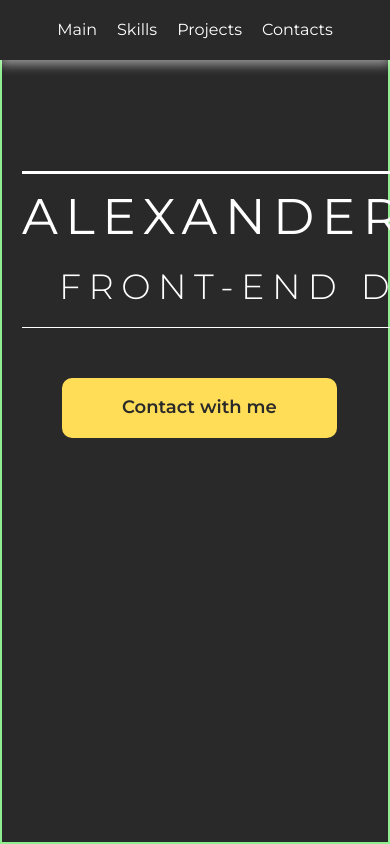
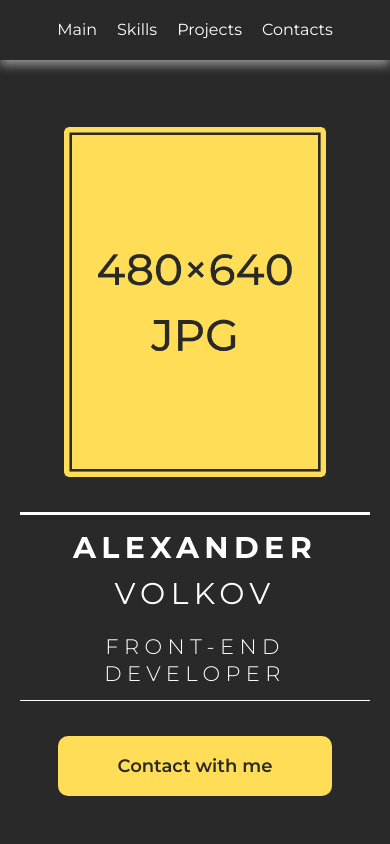
Before and after one commit to AV-html/portfolio, a React (Create React App) app: page / in a window 390 px wide. Shown: the top 844 px of the page. Built offline with nearby package versions, Linux system fonts and the light colour scheme.

Commit message:
update: minor changes

```diff
--- a/src/common/styles/blocks.module.css
+++ b/src/common/styles/blocks.module.css
@@ -5,10 +5,10 @@
     color: #292929;
 }
 
-.subheading {
-
+.title {
+    font-weight: 600;
+    font-size: 25px;
+    line-height: 130%;
+    color: #292929;
+    text-align: center;
 }
-
-.title {
-
-}
--- a/src/components/ButtonLink/ButtonLink.tsx
+++ b/src/components/ButtonLink/ButtonLink.tsx
@@ -1,15 +1,16 @@
-import React from 'react';
+import React, {AnchorHTMLAttributes, DetailedHTMLProps} from 'react';
 import button from './ButtonLink.module.css'
 
-type PropsType = {
-    href: string
-    className: string
-    children: React.ReactNode
-}
+
+type PropsType = DetailedHTMLProps<AnchorHTMLAttributes<HTMLAnchorElement>, HTMLAnchorElement>
+
 
 export function ButtonLink(props: PropsType) {
     return (
-        <a href={props.href} className={`${props.className} ${button.button}`}>
+        <a href={props.href}
+           className={`${props.className} ${button.button}`}
+           target={props.target}
+        >
             {props.children}
         </a>
     );
--- a/src/components/Main/Start/Start.module.css
+++ b/src/components/Main/Start/Start.module.css
@@ -3,7 +3,6 @@
     padding: 20vh 0 6vh;
 
     background-color: #292929;
-    border: 2px solid lightgreen;
 }
 
 .row {
@@ -13,7 +12,7 @@
 }
 
 .body {
-    padding-right: 40px;
+    padding-right: 100px;
     flex: 1 1 auto;
 }
 
@@ -48,17 +47,114 @@
     border-bottom: 1px solid #fff;
 
     padding: 10px 0 8px;
-    margin-bottom: 50px;
+    margin-bottom: 70px;
 }
 
 .name {
+    white-space: nowrap;
+}
+
+.name span {
+    font-weight: bold;
 }
 
 .dev {
+    white-space: nowrap;
     font-weight: 300;
     font-size: 35px;
+
 }
 
 .link {
-    margin-left: 40px;
+    margin-left: 30px;
 }
+
+
+@media (max-width: 1240px) {
+    .start {
+        height: auto;
+        padding: 15vh 0 6vh;
+    }
+
+    .row {
+        flex-direction: column-reverse;
+        justify-content: center;
+    }
+
+    .body {
+        padding: 0;
+        text-align: center;
+    }
+
+    .link {
+        margin: 0;
+    }
+
+    .image {
+        position: relative;
+        width: 33.3334%;
+        padding-bottom: 44.4445%;
+        margin-bottom: 70px;
+    }
+}
+
+@media (max-width: 1023px) {
+    .image {
+        width: 46.875%;
+        padding-bottom: 62.5%;
+    }
+
+
+}
+
+@media (max-width: 737px) {
+
+    .heading {
+        font-size: 36px;
+    }
+
+    .dev {
+        font-size: 25px;
+    }
+
+    .name {
+        display: inline-block;
+        white-space: normal;
+        margin-bottom: 15px;
+    }
+
+    .dev {
+        display: inline-block;
+        white-space: normal;
+        line-height: 130%;
+    }
+}
+
+@media (max-width: 640px) {
+    .image {
+        width: 75%;
+        padding-bottom: 100%;
+    }
+}
+
+@media (max-width: 470px) {
+    .start {
+    }
+
+    .image {
+        margin-bottom: 35px;
+    }
+
+    .heading {
+        margin-bottom: 35px;
+
+    }
+
+    .name {
+        font-size: 30px;
+    }
+
+    .dev {
+        font-size: 21px;
+    }
+}
--- a/src/components/Main/Start/Start.tsx
+++ b/src/components/Main/Start/Start.tsx
@@ -12,8 +12,8 @@ export function Start() {
             <div className={`${holder.container} ${start.row}`}>
                 <div className={start.body}>
                     <h1 className={start.heading}>
-                        <span className={start.name}>Alexander&#160;Volkov</span> <span
-                        className={start.dev}>Front-end&#160;Developer</span>
+                        <span className={start.name}><span>Alexander</span> Volkov</span> <span
+                        className={start.dev}>Front-end Developer</span>
                     </h1>
 
                     <ButtonLink href={'#contacts'}
--- a/src/components/Subheading/Subheading.module.css
+++ b/src/components/Subheading/Subheading.module.css
@@ -44,3 +44,9 @@
     bottom: 0;
     left: calc(50% - 6px);
 }
+
+@media (max-width: 767px) {
+    .subheading {
+        font-size: 30px;
+    }
+}
```
Also changed, not shown: 1 other file (tests, documents, lock files or other folders).
